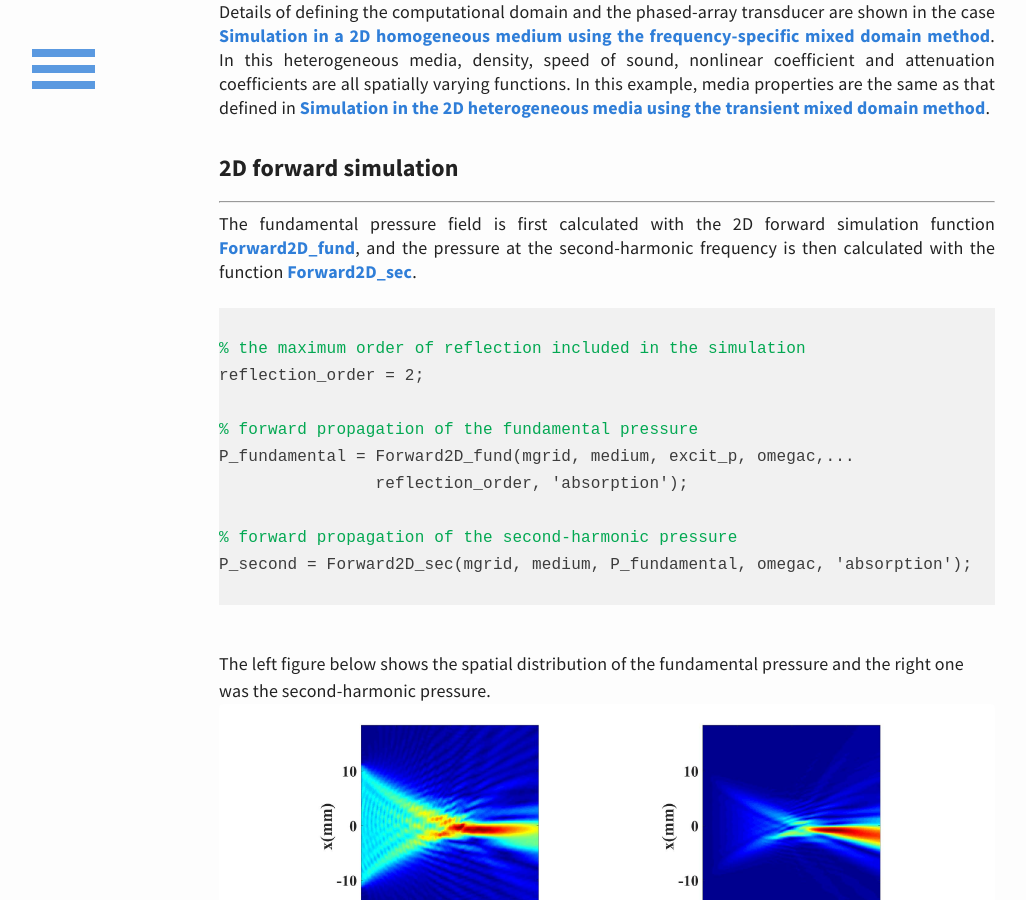
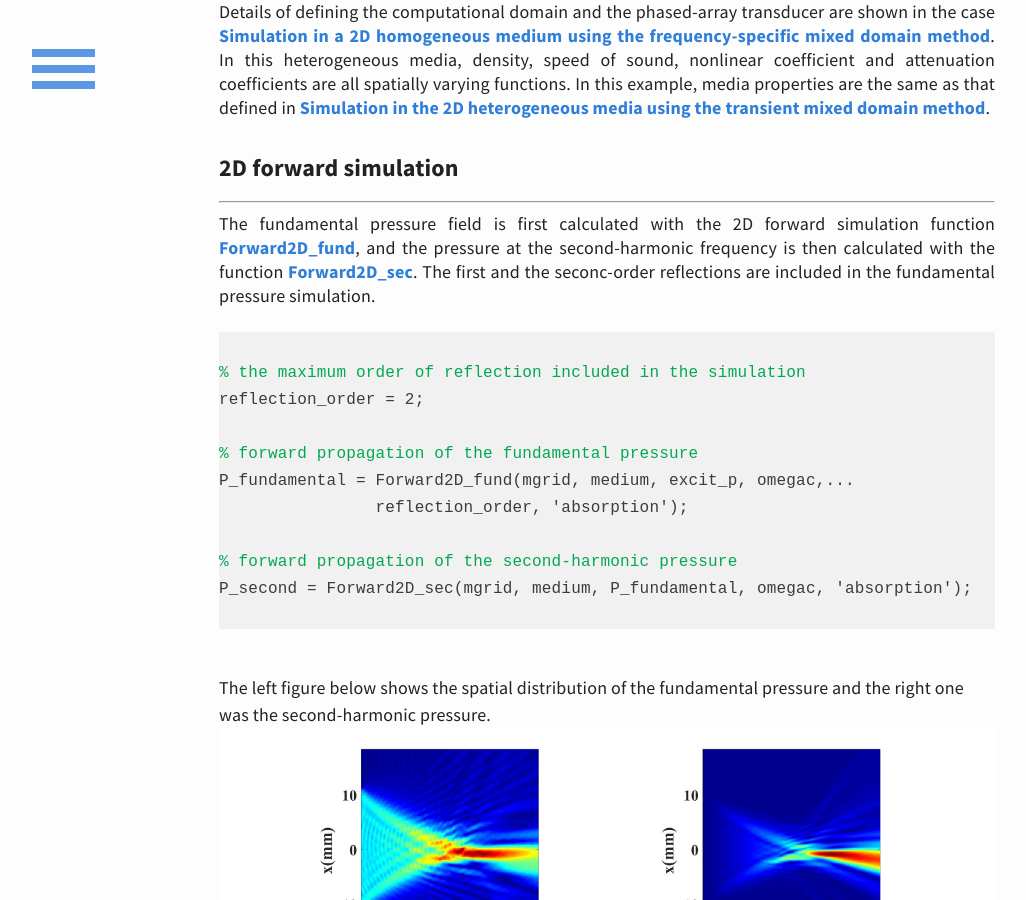
Before and after one commit to m-SOUND/mSOUND, a Jekyll site: the page built from _posts/2019-02-20-FSMDM_2D_heterogeneous.html, in a window 1280 px wide and 900 px high, scrolled down 576 px. Shown: the whole window, without its empty margins (33-1059 px from the left). Built offline with Jekyll 4.4.1, drawn with Linux system fonts in a browser that asks for light colours.

Commit message:
Update 2019-02-20-FSMDM_2D_heterogeneous.html

```diff
--- a/_posts/2019-02-20-FSMDM_2D_heterogeneous.html
+++ b/_posts/2019-02-20-FSMDM_2D_heterogeneous.html
@@ -32,7 +32,9 @@ In this heterogeneous media, density, speed of sound, nonlinear coefficient and
 <p>
 The fundamental pressure field is first calculated with the 2D forward simulation function
  <a href="/mSOUND/function.html#Forward2D_fund">Forward2D_fund</a>,
-and the pressure at the second-harmonic frequency is then calculated with the function <a href="/mSOUND/function.html#Forward2D_sec">Forward2D_sec</a>.
+and the pressure at the second-harmonic frequency is then calculated with the function
+ <a href="/mSOUND/function.html#Forward2D_sec">Forward2D_sec</a>. The first and the seconc-order reflections
+ are included in the fundamental pressure simulation.
  <pre>
 <code>
 <font color="#03a852">% the maximum order of reflection included in the simulation </font>
```
